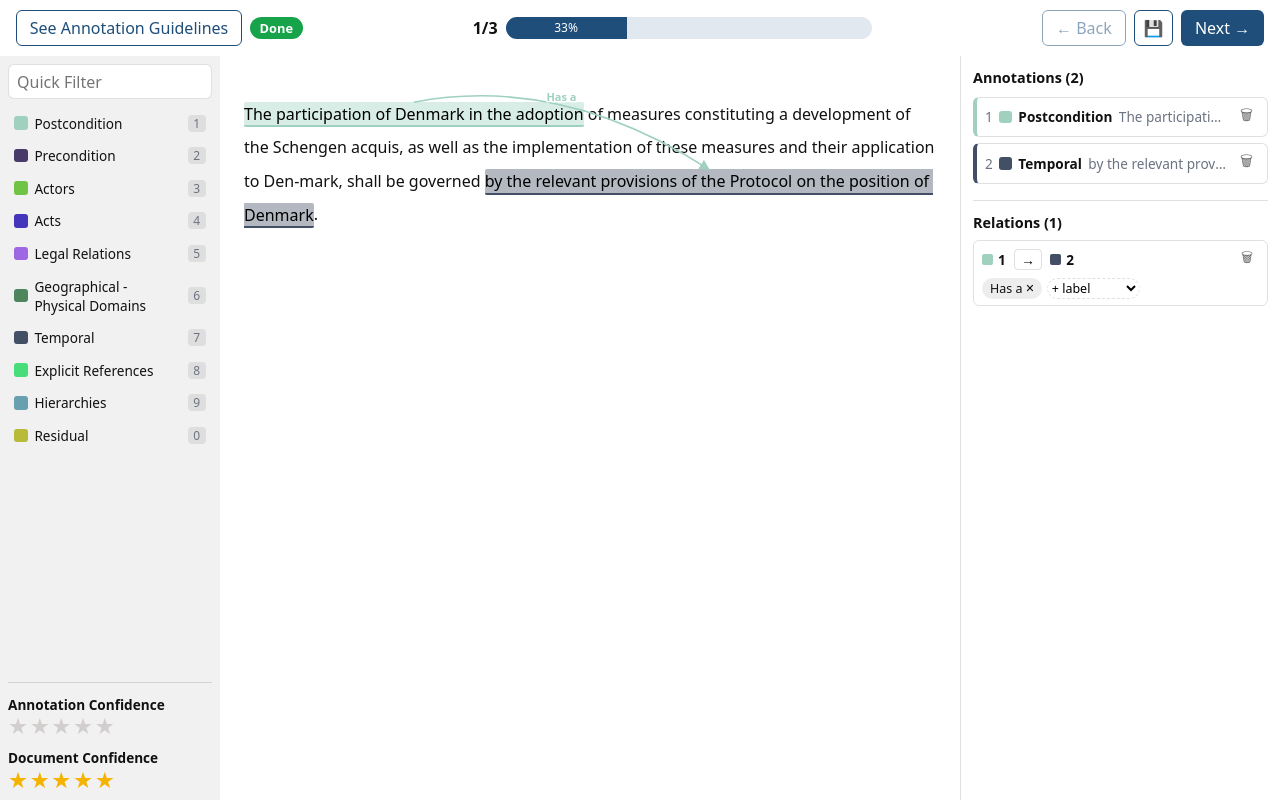
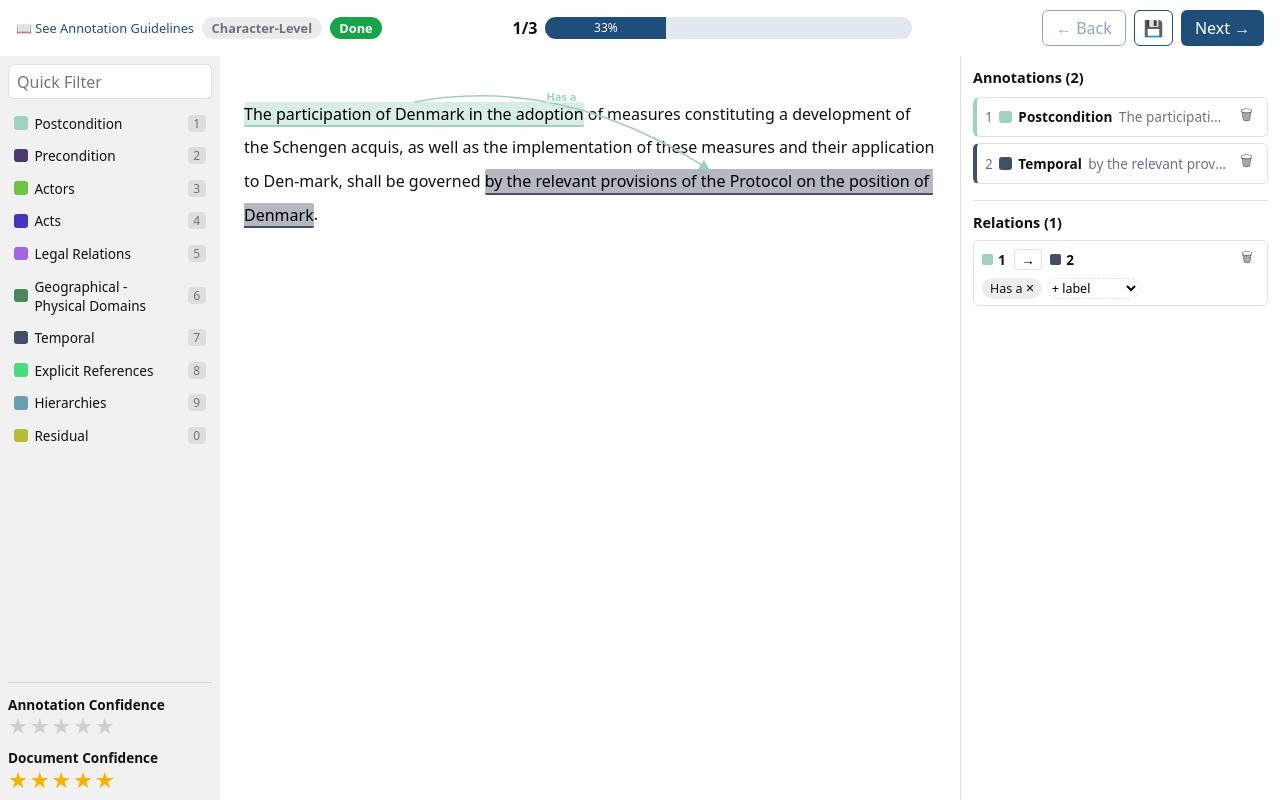
Before and after one commit to shashankmc/vue-legal-annotation-kit, a Vue app: page / in a window 1280 px wide. Built offline with nearby package versions, Linux system fonts and the light colour scheme.

Commit message:
feat: show the task's annotation level in the header
New badge between the guidelines link and the status badge.

refactor: de-emphasize the Guidelines link

Drop the button chrome in favor of a small plain text link, so it
doesn't visually compete with Back/Save/Next or the new level badge.

```diff
--- a/src/components/AnnotatorHeader.vue
+++ b/src/components/AnnotatorHeader.vue
@@ -1,15 +1,24 @@
 <script setup lang="ts">
-import type { AssignmentStatus, QueuePosition } from "../types";
+import type { AnnotationLevel, AssignmentStatus, QueuePosition } from "../types";
 
-// Top bar: guidelines link, status, progress, and sequence navigation.
+// Top bar: guidelines link, level, status, progress, and sequence navigation.
 // Emits raw intents; the parent decides what saving/advancing means.
 const props = defineProps<{
   status: AssignmentStatus;
   position: QueuePosition;
+  annotationLevel: AnnotationLevel;
   guidelinesUrl?: string;
 }>();
 
 defineEmits<{ previous: []; save: []; next: [] }>();
+
+const LEVEL_LABELS: Record<AnnotationLevel, string> = {
+  character: "Character-level",
+  word: "Word-level",
+  sentence: "Sentence-level",
+  paragraph: "Paragraph-level",
+  document: "Document-level",
+};
 
 const isFirst = () => props.position.current <= 1;
 const isLast = () => props.position.current >= props.position.total;
@@ -24,13 +33,14 @@ const percent = () =>
     <div class="header__left">
       <a
         v-if="guidelinesUrl"
-        class="btn btn--outline"
+        class="guidelines-link"
         :href="guidelinesUrl"
         target="_blank"
         rel="noopener"
       >
-        See Annotation Guidelines
+        📖 See Annotation Guidelines
       </a>
+      <span class="badge badge--level">{{ LEVEL_LABELS[annotationLevel] }}</span>
       <span class="badge" :class="status === 'done' ? 'badge--done' : 'badge--pending'">
         {{ status }}
       </span>
@@ -108,6 +118,18 @@ const percent = () =>
 .badge--pending {
   background: var(--lak-danger);
 }
+.badge--level {
+  background: rgba(0, 0, 0, 0.08);
+  color: var(--lak-muted);
+}
+.guidelines-link {
+  font-size: 0.8rem;
+  color: var(--lak-accent);
+  text-decoration: none;
+}
+.guidelines-link:hover {
+  text-decoration: underline;
+}
 .btn {
   font: inherit;
   cursor: pointer;
```
